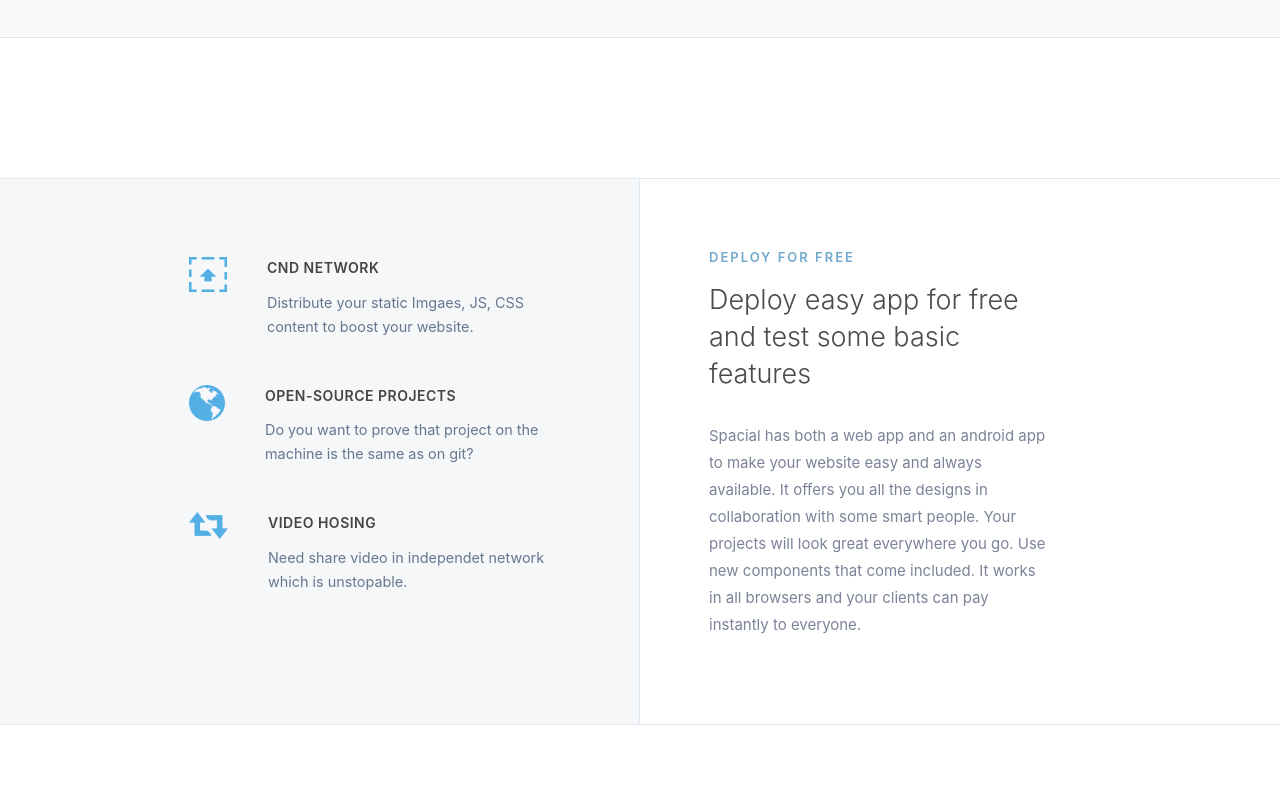
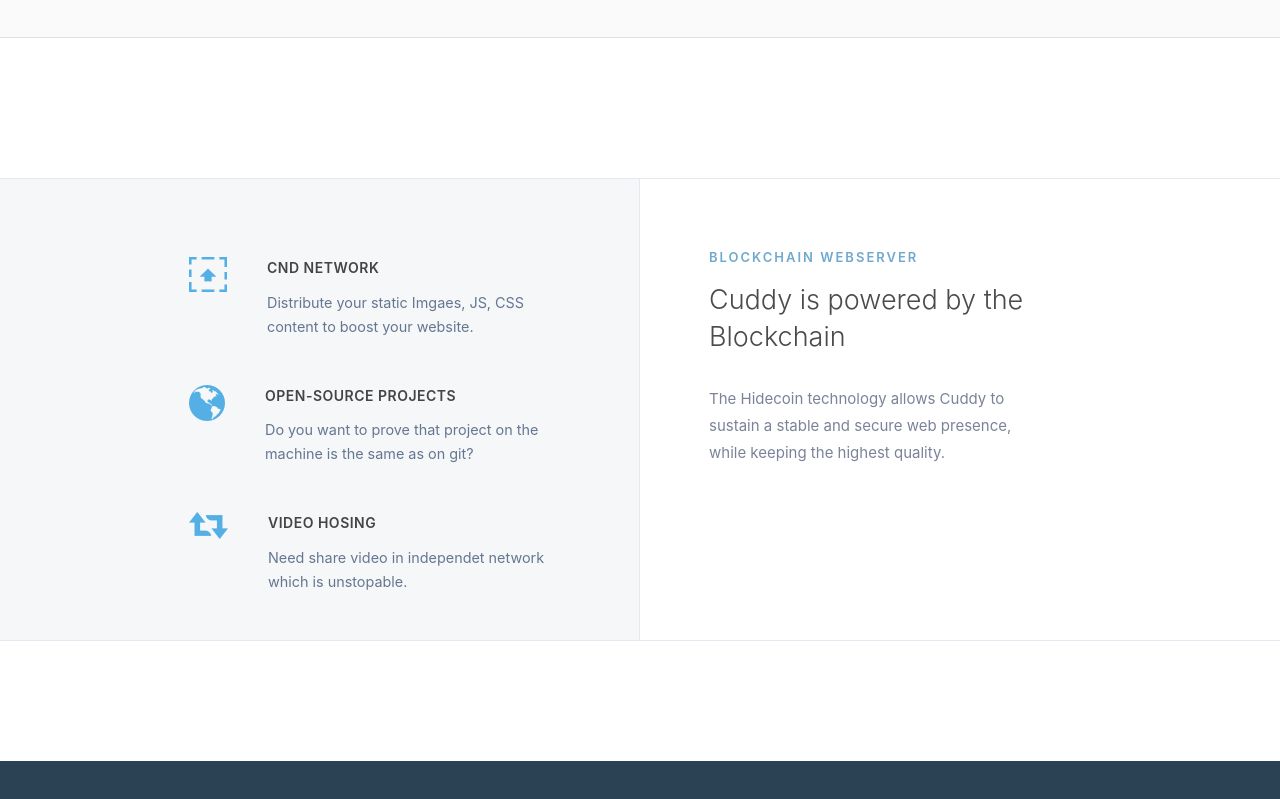
Before and after one commit to cuddynetwork/cuddy-website, a plain HTML site: page index.html in a window 1280 px wide. Shown: the part 2233-3032 px from the top of the page. Drawn offline with nearby package versions, Linux system fonts and the light colour scheme; some packages are replaced by stand-ins of ours; animation ran at ten frames a second; a script that the page names is missing; files whose address does not match are found by name.

Commit message:
Update index.html

```diff
--- a/index.html
+++ b/index.html
@@ -98,7 +98,7 @@
 			 <div class="feature">
             <h3>
 				<span class="badge-new" style="font-size:32px;margin-right: 20px;padding-bottom: 8px;padding-right: 8px;padding-left: 8px;padding-top: 8px;right: 0px;left: 0px;top: 0px;width: 56px;">&nbsp;<i class="fa fa-list" aria-hidden="true"></i>&nbsp;</span>
-              Mulit-language
+              Multi-language
             </h3>
             <p>
               Applicable for all programming languages. Simple to download and deploy
@@ -248,12 +248,12 @@
         </div>
         <div class="col col-right">
           <div class="info">
-            <h3>Deploy for free</h3>
+            <h3>Blockchain Webserver</h3>
             <h4>
-              Deploy easy app for free and test some basic features
+              Cuddy is powered by the Blockchain
             </h4>
             <p>
-              Spacial has both a web app and an android app to make your website easy and always available. It offers you all the designs in collaboration with some smart people. Your projects will look great everywhere you go. Use new components that come included. It works in all browsers and your clients can pay instantly to everyone.
+              The Hidecoin technology allows Cuddy to sustain a stable and secure web presence, while keeping the highest quality.
             </p>
           </div>
         </div>
```
